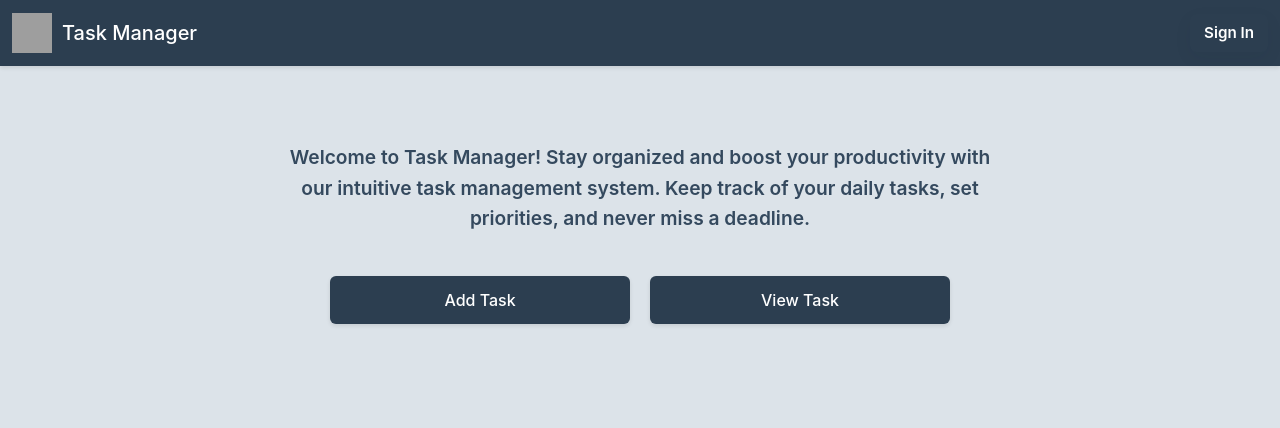
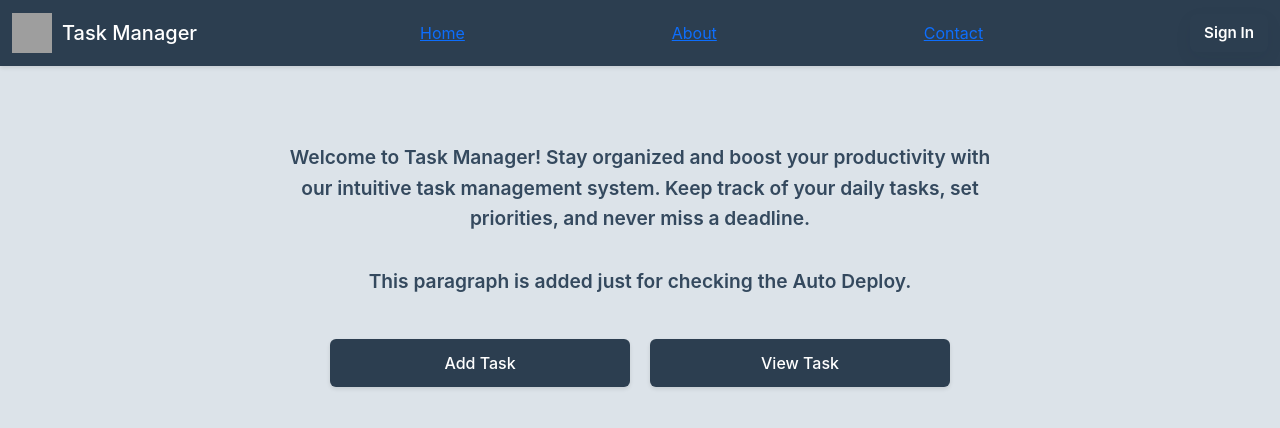
Before and after one commit to patilnagesh03/react-supabase-auth-app, a React (Create React App) app: page / in a window 1280 px wide. Shown: the top 428 px of the page. Built offline with nearby package versions, Linux system fonts and the light colour scheme; no server answers; grey boxes are pictures that could not be loaded.

Commit message:
Do changes in Home.jsx

```diff
--- a/src/components/styles/AddTaskForm.css
+++ b/src/components/styles/AddTaskForm.css
@@ -61,7 +61,7 @@
   border-radius: 6px;
   font-size: 1rem;
   font-weight: 500;
-  width: 300px;
+  width: 100%;
   cursor: pointer;
   transition: background-color 0.3s ease;
   box-shadow: 0 2px 4px rgba(0, 0, 0, 0.1);
--- a/src/pages/Home.jsx
+++ b/src/pages/Home.jsx
@@ -59,6 +59,9 @@ export default function Home() {
             />
             Task Manager
           </a>
+          <a href="/">Home</a>
+          <a href="/">About</a>
+          <a href="/">Contact</a>
           <div className="register-btn">
             {session ? (
               <Link to="/signOut">
@@ -79,6 +82,7 @@ export default function Home() {
           with our intuitive task management system. Keep track of your daily
           tasks, set priorities, and never miss a deadline.
         </p>
+        <p>This paragraph is added just for checking the Auto Deploy.</p>
         <button
           // onClick={() => setIsAddTask(!isAddTask)}
           onClick={addHandle}
```
